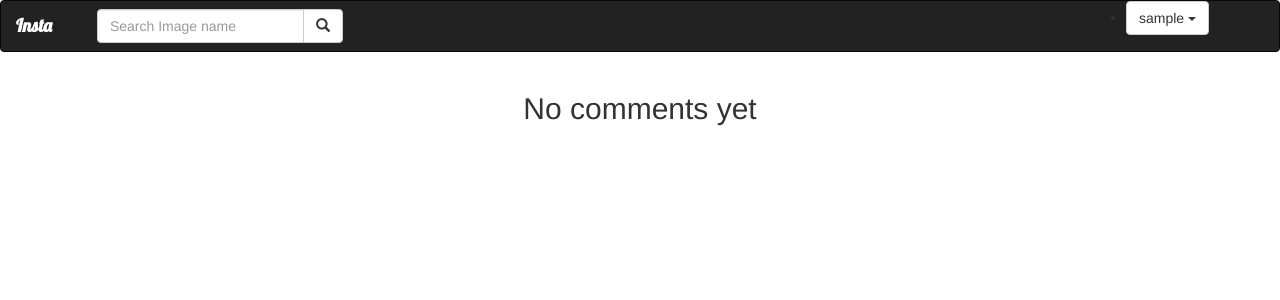
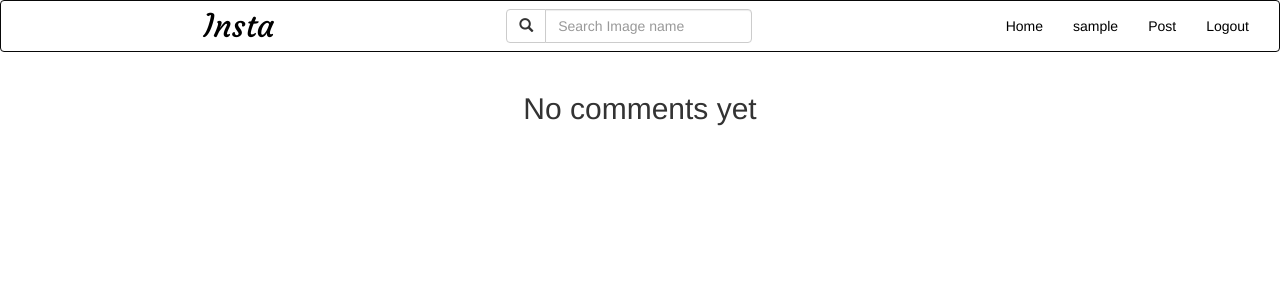
Before and after one commit to lewis-murgor/Instagram, a Django app: page /comment/ in a window 1280 px wide. Shown: the top 300 px of the page. Run offline with Django 4.2, Linux system fonts and the light colour scheme; the visitor is signed in with stand-in values (Sample User, id 1); data that the repository does not hold is empty; some libraries are stand-ins or nearby versions.

Commit message:
syle navbar

```diff
--- a/gram/templates/instagram/base.html
+++ b/gram/templates/instagram/base.html
@@ -11,7 +11,7 @@
     <title> Insta </title>
   {% endif %}
   {% block styles %}
-    <link rel="stylesheet" href="https://fonts.googleapis.com/css?family=Lobster">
+    <link rel="stylesheet" href="https://fonts.googleapis.com/css?family=Lobster|Courgette">
     <link rel="stylesheet" href="https://use.fontawesome.com/releases/v5.6.3/css/all.css">
     {% bootstrap_css %}
     <link rel="stylesheet" href="{% static 'css/timeline.css' %}">
--- a/gram/templates/instagram/new_image.html
+++ b/gram/templates/instagram/new_image.html
@@ -11,6 +11,7 @@
   {{form.media}}
 
 {% block styles %}
+  <link rel="stylesheet" href="https://fonts.googleapis.com/css?family=Courgette">
   {% bootstrap_css %}
   <link rel="stylesheet" href="{% static 'css/timeline.css' %}">
 {% endblock %}
--- a/gram/templates/instagram/write_comment.html
+++ b/gram/templates/instagram/write_comment.html
@@ -11,6 +11,7 @@
   {{form.media}}
 
 {% block styles %}
+  <link rel="stylesheet" href="https://fonts.googleapis.com/css?family=Courgette">
   {% bootstrap_css %}
   <link rel="stylesheet" href="{% static 'css/timeline.css' %}">
 {% endblock %}
--- a/gram/templates/navbar.html
+++ b/gram/templates/navbar.html
@@ -1,52 +1,35 @@
-<nav class="navbar navbar-inverse">
+<nav class="navbar navbar-inverse" style="background-color: white;">
     <div class="container-fluid">
-        <div class="navbar-header">
-            <a class="navbar-brand insta" style="color: white;" href="{% url 'timeline' %}"><strong>Insta</strong></a>
+        <div class="navbar-header header">
+            <a class="navbar-brand insta" style="color: black;">Insta</a>
         </div>
         <!-- Adding a search form  -->
         <div class="col-sm-4 col-md-4">
             <form class="navbar-form" role="search" action="{% url 'search_results' %}">
                 <div class="input-group">
-                    <input type="text" class="form-control" placeholder="Search Image name" name="image">
                     <div class="input-group-btn">
                         <button class="btn btn-default" type="submit"><i class="glyphicon glyphicon-search"></i></button>
                     </div>
+                    <input type="text" class="form-control" placeholder="Search Image name" name="image">
                 </div>
             </form>
         </div>
         <!-- search form end -->
-        <div class="col-sm-4 col-md-2 navbar-right">
-            {% if user.is_authenticated %}
-            <ul>
-                <li class="dropdown">
-                    <a href="#" class="dropdown-toggle btn btn-default" data-toggle="dropdown" role="button" aria-expanded="false">{{user}}
-                            <span class="caret"></span>
-                    </a>
-                    <ul class="dropdown-menu" role="menu">
-                        <li>
-                            <a href="{%url 'timeline'%}">Home</a>
-                        </li>
-                        <li>
-                            <a href="{%url 'profile'%}">Profile</a>
-                        </li>
-                        <li>
-                            <a href="{%url 'new-image'%}">Post</a>
-                        </li>
-                        <li>
-                            <a href="/accounts/password_change">Change Password</a>
-                        </li>
-                        <li>
-                            <a href="/accounts/logout">Logout</a>
-                        </li>
-                    </ul>
+        <div class="navbar-collapse collapse">
+            <ul class="nav navbar-nav navbar-right">
+                {% if user.is_authenticated %}
+                <li><a href="{%url 'timeline'%}" style="color: black;">Home</a></li>
+                <li><a href="{%url 'profile'%}" style="color: black;">{{user}}</a></li>
+                <li><a href="{%url 'new-image'%}" style="color: black;">Post</a></li>
+                <li><a href="/accounts/logout" style="color: black;">Logout</a></li>
+                {% else %}
+                <li>
+                    <a class='btn btn-default' href="/accounts/login">Login</a>
                 </li>
+
+                {% endif %}
             </ul>
-            {% else %}
-            <li>
-                <a class='btn btn-default' href="/accounts/login">Login</a>
-            </li>
+        </div>
 
-            {% endif %}
-        </div>
     </div>
 </nav>
--- a/gram/templates/registration/login.html
+++ b/gram/templates/registration/login.html
@@ -11,7 +11,6 @@
       {% endif %}
       <div class="panel panel-default login">
         <h1>Insta</h1>
-        <hr>
         <div class="panel-body">
           <form  action="/accounts/login/" method="post">
             {% csrf_token %}
--- a/gram/templates/update_profile.html
+++ b/gram/templates/update_profile.html
@@ -11,6 +11,7 @@
   {{form.media}}
 
 {% block styles %}
+  <link rel="stylesheet" href="https://fonts.googleapis.com/css?family=Courgette">
   {% bootstrap_css %}
   <link rel="stylesheet" href="{% static 'css/timeline.css' %}">
 {% endblock %}
--- a/static/css/gram.css
+++ b/static/css/gram.css
@@ -17,3 +17,7 @@ body {
 .authenticate {
     color: black;
 }
+.insta {
+    font-family: Courgette;
+    font-size: xx-large;
+}
--- a/static/css/timeline.css
+++ b/static/css/timeline.css
@@ -1,5 +1,6 @@
 .insta {
-    font-family: Lobster;
+    font-family: Courgette;
+    font-size: xx-large;
 }
 .panel-footer {
     background-color: white;
@@ -19,9 +20,6 @@ h1 {
 .profile {
     background-color: rgba(245, 245, 245, 0.479);
 }
-.timeline{
-    background-color: rgba(245, 245, 245, 0.479);
-}
 .avatar {
     border-radius: 50%;
 }
@@ -31,3 +29,7 @@ h1 {
 .post {
     margin-top: 8%;
 }
+.header {
+    padding-right: 15%;
+    padding-left: 15%;
+}
```
Also changed, not shown: gram/templates/registration/base.html (+5 -5 lines), media/images/IMG_20220323_202146.jpg (added), media/images/IMG_20220427_112139_9OiYKJ1.jpg (added).
